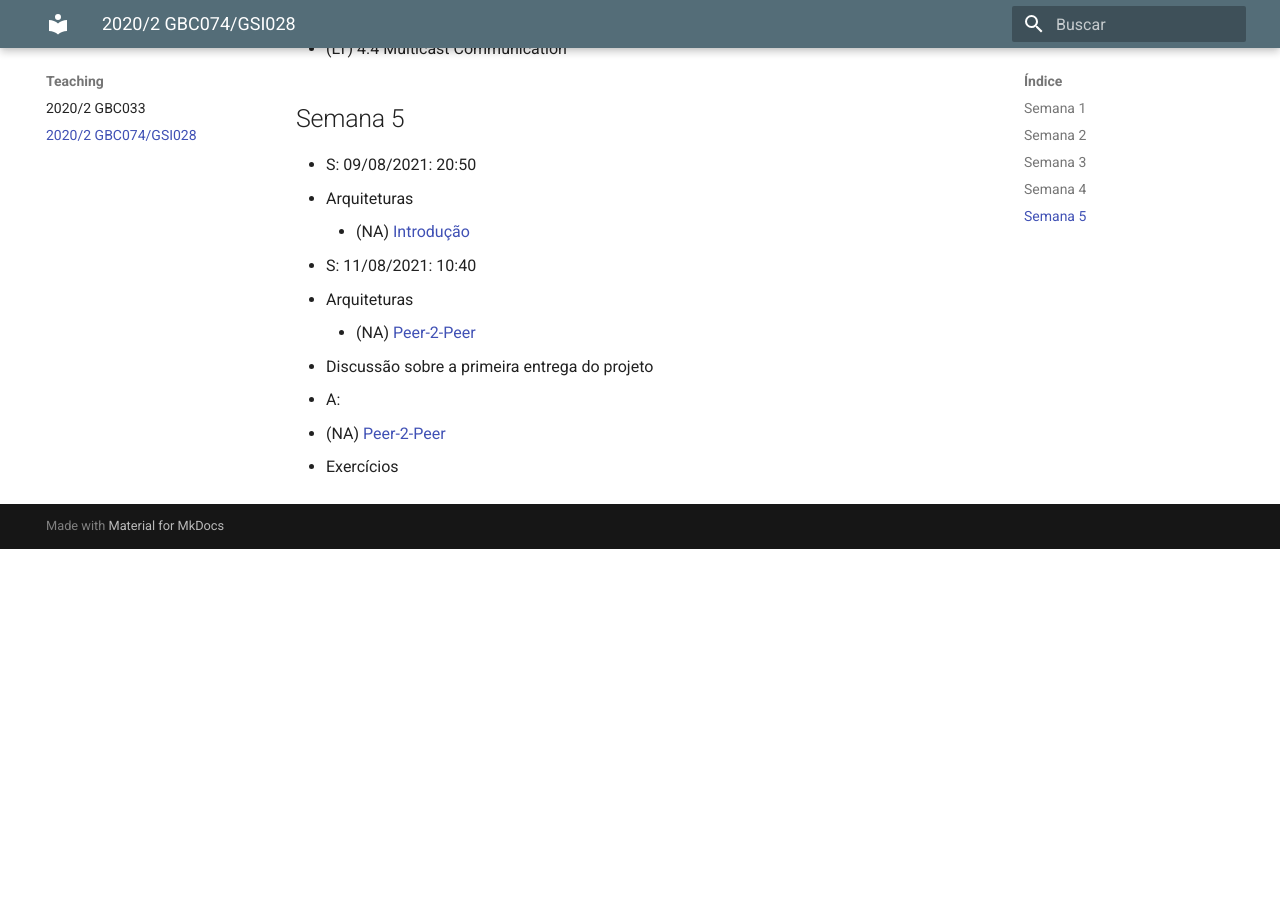
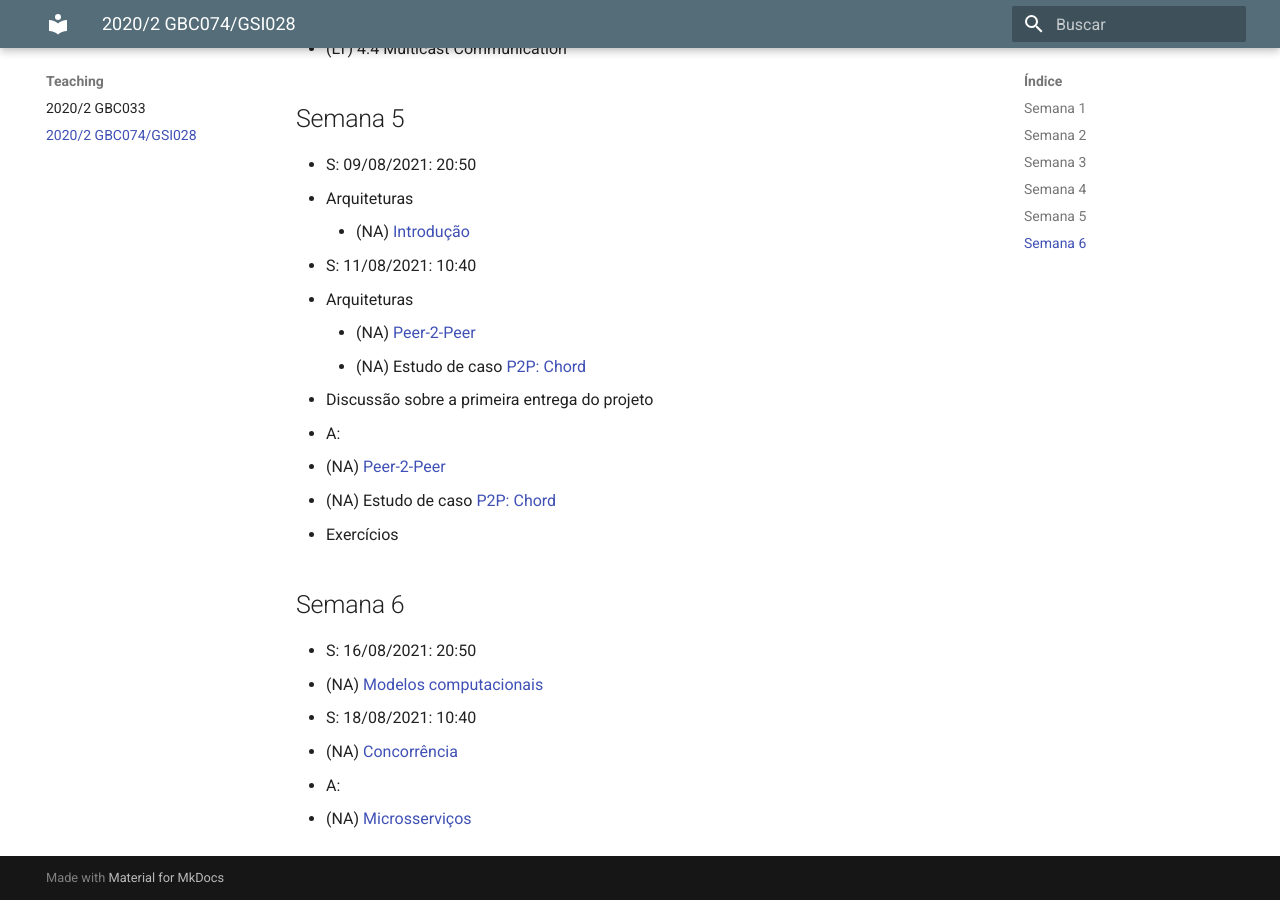
Before and after one commit to lasarojc/lasarojc.github.io, an MkDocs documentation site: the page built from docs/teaching/gbc074gsi028/index.md, in a window 1280 px wide and 900 px high, scrolled down 4638 px. Built offline with MkDocs 1.6.1 and Material for MkDocs 9.7.7, drawn with Linux system fonts in a browser that asks for light colours; before the commit the page ends 5187 px from its top, so only the background shows below that.

Commit message:
semana 6

```diff
--- a/docs/teaching/gbc074gsi028/index.md
+++ b/docs/teaching/gbc074gsi028/index.md
@@ -152,13 +152,24 @@ Na descrição das atividades,
 * S: 11/08/2021: 10:40
    * Arquiteturas
       * (NA) [Peer-2-Peer](https://lasarojc.github.io/ds_notes/p2p/)
+      * (NA) Estudo de caso [P2P: Chord](https://lasarojc.github.io/ds_notes/cases/chord/)
    * Discussão sobre a primeira entrega do projeto
 
 * A:
    * (NA) [Peer-2-Peer](https://lasarojc.github.io/ds_notes/p2p/)
+   * (NA) Estudo de caso [P2P: Chord](https://lasarojc.github.io/ds_notes/cases/chord/)
    * Exercícios
 
 
+## Semana 6
+* S: 16/08/2021: 20:50
+   * (NA) [Modelos computacionais](https://lasarojc.github.io/ds_notes/fundamentals/)
+
+* S: 18/08/2021: 10:40
+   * (NA) [Concorrência](https://lasarojc.github.io/ds_notes/coord/concurrency)
+
+* A:
+   * (NA) [Microsserviços](https://lasarojc.github.io/ds_notes/arch/microservices/)
 
 
 
```
